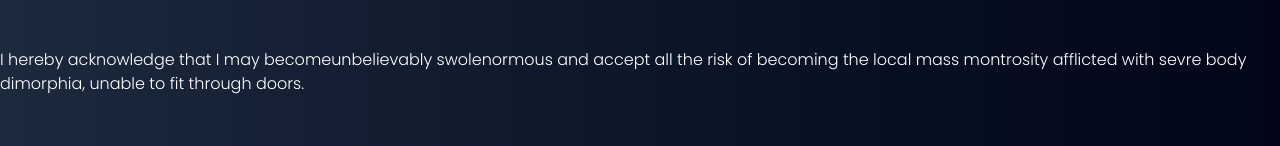
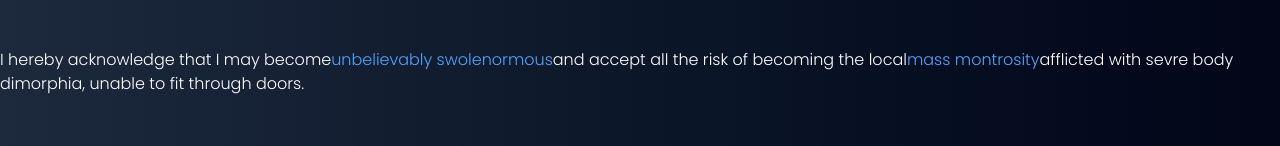
Before and after one commit to AbdullahiAbdulganiyu/fitness-app, a React (Vite) app: page / in a window 1280 px wide. Shown: the part 416-562 px from the top of the page. Built offline with nearby package versions, Linux system fonts and the light colour scheme.

Commit message:
adding some classes to style the span in the paragraph

```diff
--- a/src/components/Hero.jsx
+++ b/src/components/Hero.jsx
@@ -9,9 +9,12 @@ export default function Hero() {
       </h1>
       <p className="text-sm md:text-base font-light">
         I hereby acknowledge that I may become
-        <span>unbelievably swolenormous</span> and accept all the risk of
-        becoming the local <span>mass montrosity</span> afflicted with sevre
-        body dimorphia, unable to fit through doors.
+        <span className="text-blue-400 font-medium">
+          unbelievably swolenormous
+        </span>
+        and accept all the risk of becoming the local
+        <span className="text-blue-400 font-medium">mass montrosity</span>
+        afflicted with sevre body dimorphia, unable to fit through doors.
       </p>
     </div>
   );
```
